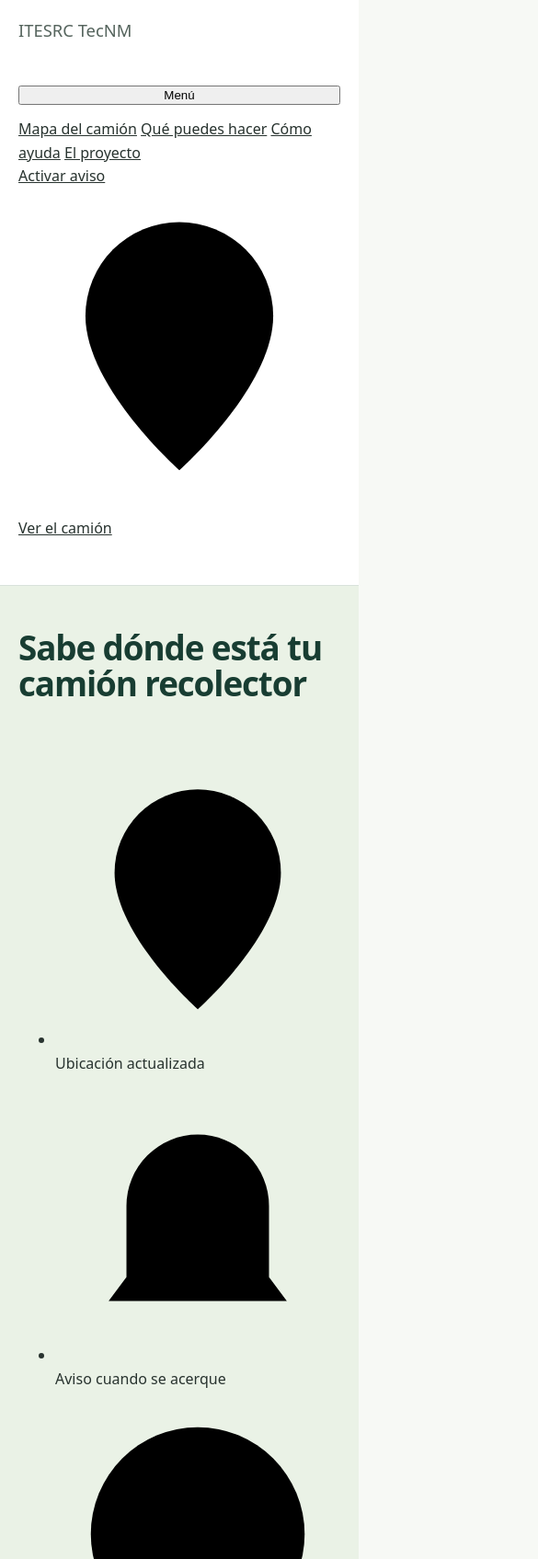
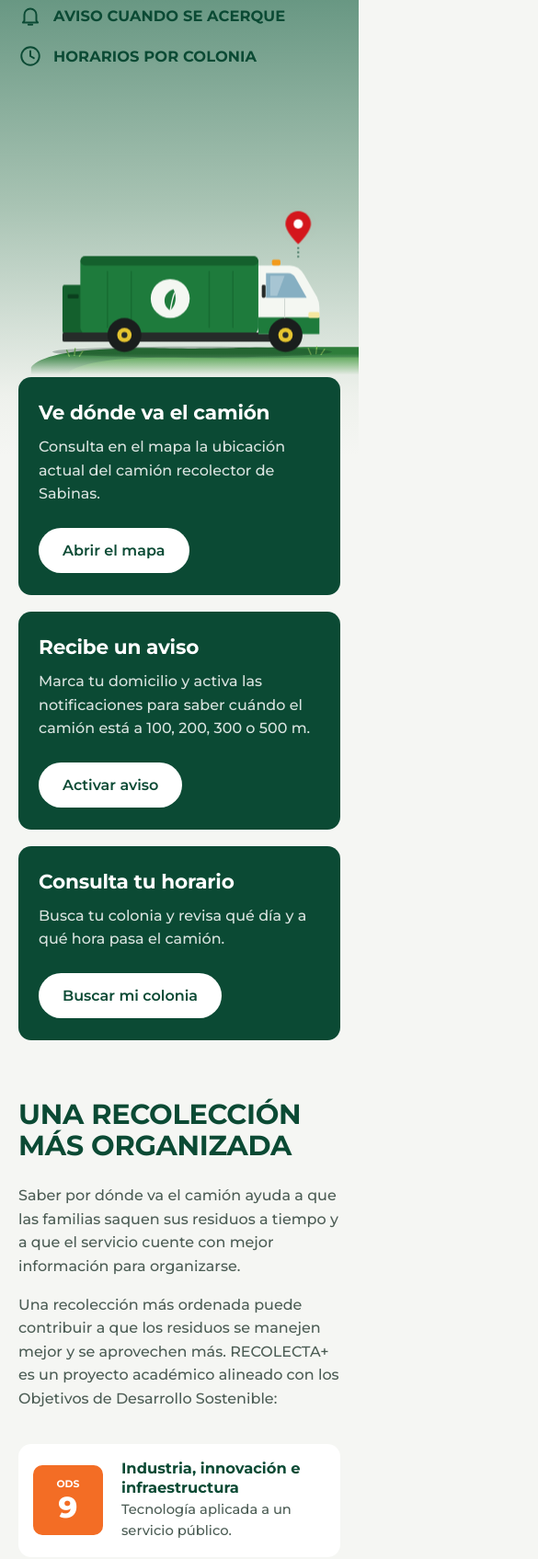
Before and after one commit to salvemos-al-planeta/gps-camion-web, a plain HTML site: page index.html in a window 390 px wide. Shown: the part 305-2000 px from the top of the page at 92% size, 585 px wide, since content can reach past the window. Drawn offline with Linux system fonts and the light colour scheme.

Commit message:
Update landing.css

```diff
--- a/landing.css
+++ b/landing.css
@@ -2,155 +2,225 @@
    Archivo independiente: no afecta a la pagina del mapa (mapa.html). */
 
 :root {
-  --bosque: #183D32;
-  --verde: #367A59;
-  --verde-claro: #A6C99A;
-  --menta: #EAF2E6;
-  --fondo: #F7F9F5;
-  --texto: #28332F;
-  --texto-suave: #55645D;
-  --linea: #D9E2DB;
+  --bosque: #0B4A34;
+  --bosque-profundo: #08382A;
+  --hero-1: #3F7A62;
+  --hero-2: #5F917C;
+  --hero-3: #A8C3B3;
+  --hero-4: #EEF1EC;
+  --rojo: #D4161C;
+  --rojo-oscuro: #B01217;
+  --niebla: #F5F6F3;
+  --texto: #1D2B25;
+  --texto-suave: #4B5C54;
+  --linea: #DCE3DE;
   --blanco: #FFFFFF;
+  --fuente: "Montserrat", system-ui, -apple-system, "Segoe UI", Roboto, "Helvetica Neue", Arial, sans-serif;
 }
 
 * { box-sizing: border-box; }
 html { scroll-behavior: smooth; }
 body {
   margin: 0;
-  font-family: system-ui, -apple-system, "Segoe UI", Roboto, "Helvetica Neue", Arial, sans-serif;
+  font-family: var(--fuente);
   font-size: 17px;
   line-height: 1.6;
   color: var(--texto);
-  background: var(--fondo);
+  background: var(--niebla);
 }
 img, svg { max-width: 100%; }
 a { color: inherit; }
+:focus-visible { outline: 3px solid var(--rojo); outline-offset: 3px; }
 
-:focus-visible { outline: 3px solid var(--verde); outline-offset: 3px; }
+.contenedor { width: min(1140px, 100% - 40px); margin-inline: auto; }
 
-.contenedor { width: min(1120px, 100% - 40px); margin-inline: auto; }
+/* ---------- Pildoras (botones) ---------- */
+.pildora {
+  display: inline-flex; align-items: center; gap: 10px;
+  padding: 13px 24px; border-radius: 999px;
+  font-weight: 600; font-size: 1rem; line-height: 1.2;
+  text-decoration: none; white-space: nowrap;
+  border: 2px solid transparent;
+}
+.pildora svg { width: 22px; height: 22px; fill: none; stroke: currentColor; stroke-width: 1.8; stroke-linecap: round; stroke-linejoin: round; }
+.pildora-oscura { background: var(--bosque); color: var(--blanco); }
+.pildora-oscura:hover { background: var(--bosque-profundo); }
+.pildora-roja { background: var(--rojo); color: var(--blanco); }
+.pildora-roja:hover { background: var(--rojo-oscuro); }
+.pildora-clara { background: var(--blanco); color: var(--bosque); }
+.pildora-clara:hover { background: #E3EDE6; }
 
-/* ---------- Encabezado ---------- */
-.cabecera { background: var(--blanco); border-bottom: 1px solid var(--linea); }
-.cabecera .contenedor {
-  display: flex; align-items: center; justify-content: space-between;
-  gap: 24px; padding-block: 14px;
-}
-.marca { display: flex; align-items: center; gap: 12px; text-decoration: none; }
-.marca-icono {
-  width: 42px; height: 42px; flex: none; border-radius: 10px;
-  background: var(--bosque); color: var(--verde-claro);
-  display: grid; place-items: center;
-}
-.marca-icono svg { width: 26px; height: 26px; }
-.marca-nombre { display: block; font-size: 1.3rem; font-weight: 800; letter-spacing: -.01em; line-height: 1.1; color: var(--bosque); }
-.marca-lema { display: block; font-size: .85rem; color: var(--texto-suave); line-height: 1.3; }
-
-.instituciones { display: flex; align-items: center; gap: 22px; }
-.inst { display: flex; align-items: center; height: 46px; }
-.inst img { height: 46px; width: auto; display: block; }
-.inst [hidden] { display: none !important; }
-.inst span {
-  font-size: .85rem; font-weight: 600; color: var(--texto-suave);
-  border: 1.5px dashed var(--verde-claro); border-radius: 8px;
-  padding: 8px 12px; line-height: 1.2; max-width: 150px;
+/* ---------- Hero ---------- */
+.hero {
+  position: relative;
+  overflow: hidden;
+  padding-bottom: 150px;
+  color: var(--blanco);
+  background: linear-gradient(180deg, var(--hero-1) 0%, var(--hero-2) 34%, var(--hero-3) 66%, var(--hero-4) 92%, var(--niebla) 100%);
 }
 
-/* ---------- Hero ---------- */
-.hero { background: var(--menta); overflow: hidden; }
-.hero .contenedor {
-  display: grid; grid-template-columns: minmax(0, 1fr) minmax(0, 1.1fr);
-  align-items: center; gap: 40px; padding-block: 72px;
+/* Encabezado sobre el degradado */
+.cabecera { position: relative; z-index: 5; padding-top: 28px; }
+.cabecera-rejilla {
+  display: grid;
+  grid-template-columns: 1fr auto;
+  grid-template-areas:
+    "marca utilidades"
+    "menu  menu";
+  align-items: center;
+  row-gap: 22px;
 }
+.marca { grid-area: marca; display: inline-flex; align-items: center; gap: 10px; text-decoration: none; justify-self: start; }
+.marca-aro { width: 42px; height: 42px; flex: none; }
+.marca-texto { font-size: 1.7rem; font-weight: 700; letter-spacing: -.02em; line-height: 1; }
+
+.utilidades { grid-area: utilidades; margin: 0; display: flex; gap: 18px; font-size: .95rem; font-weight: 500; color: rgba(255, 255, 255, .72); }
+
+.menu-boton { display: none; }
+.menu { grid-area: menu; display: flex; align-items: center; justify-content: space-between; gap: 24px; }
+.nav { display: flex; gap: 20px; flex-wrap: wrap; }
+.nav a { text-decoration: none; font-weight: 500; font-size: .97rem; color: rgba(255, 255, 255, .92); }
+.nav a:hover { text-decoration: underline; text-underline-offset: 5px; }
+.acciones { display: flex; gap: 10px; align-items: center; }
+
+/* Cuerpo del hero */
+.hero-cuerpo { position: relative; min-height: 600px; padding-top: 56px; }
 .hero h1 {
-  margin: 0 0 20px;
-  font-size: clamp(2.3rem, 5vw, 3.8rem);
-  line-height: 1.05; font-weight: 800; letter-spacing: -.03em;
-  color: var(--bosque);
+  position: relative; z-index: 3;
+  margin: 0 0 36px; max-width: 11.5em;
+  font-size: clamp(2.4rem, 6.6vw, 5.3rem);
+  font-weight: 700; line-height: 1.1; letter-spacing: -.01em;
+  text-transform: uppercase;
 }
-.hero p { margin: 0 0 32px; max-width: 34em; font-size: 1.15rem; color: var(--texto-suave); }
 
-.boton {
-  display: inline-flex; align-items: center; gap: 10px;
+.puntos { position: relative; z-index: 3; list-style: none; margin: 0; padding: 0; display: grid; gap: 18px; }
+.puntos li {
+  display: flex; align-items: center; gap: 12px;
+  font-size: 1.2rem; font-weight: 700; letter-spacing: .005em;
+  text-transform: uppercase; color: var(--bosque);
+}
+.puntos svg { width: 26px; height: 26px; flex: none; fill: none; stroke: currentColor; stroke-width: 1.8; stroke-linecap: round; stroke-linejoin: round; }
+
+/* Camion recortado, abajo a la derecha */
+.vehiculo {
+  position: absolute; z-index: 2;
+  right: -40px; bottom: -40px;
+  width: min(66%, 780px);
+  pointer-events: none;
+}
+.escena, .vehiculo-foto { display: block; width: 100%; height: auto; }
+.escena { overflow: visible; }
+.con-foto .escena { display: none; }
+
+.camion { animation: llegar 1.3s cubic-bezier(.2, .7, .2, 1) both; }
+.pulso { transform-box: fill-box; transform-origin: center; animation: pulso 2.6s ease-out 3; }
+@keyframes llegar { from { transform: translateX(-140px); opacity: 0; } to { transform: none; opacity: 1; } }
+@keyframes pulso { from { transform: scale(.5); opacity: .7; } to { transform: scale(1.7); opacity: 0; } }
+
+/* ---------- Tarjetas que montan sobre el hero ---------- */
+.servicio { position: relative; z-index: 4; margin-top: -96px; }
+.tarjetas { display: grid; grid-template-columns: repeat(3, 1fr); gap: 30px; }
+.tarjeta {
+  display: flex; flex-direction: column; align-items: flex-start; gap: 12px;
+  padding: 30px 28px 28px;
   background: var(--bosque); color: var(--blanco);
-  font: inherit; font-weight: 700; font-size: 1.05rem;
-  padding: 16px 28px; border-radius: 10px; text-decoration: none;
-  border: 2px solid var(--bosque);
+  border-radius: 14px;
 }
-.boton:hover { background: var(--verde); border-color: var(--verde); }
-.boton svg { width: 20px; height: 20px; fill: none; stroke: currentColor; stroke-width: 2; stroke-linecap: round; stroke-linejoin: round; }
+.tarjeta h2 { margin: 0; font-size: 1.55rem; font-weight: 700; line-height: 1.15; letter-spacing: -.01em; }
+.tarjeta p { margin: 0 0 12px; color: rgba(255, 255, 255, .85); font-size: 1rem; }
+.tarjeta .pildora { margin-top: auto; }
 
-.escena { width: 100%; height: auto; display: block; border-radius: 16px; }
-.camion { animation: llegar 1.4s cubic-bezier(.2, .7, .2, 1) both; }
-.pulso { transform-box: fill-box; transform-origin: center; animation: pulso 2.4s ease-out infinite; }
-@keyframes llegar { from { transform: translateX(-120px); opacity: 0; } to { transform: none; opacity: 1; } }
-@keyframes pulso { from { transform: scale(.4); opacity: .8; } to { transform: scale(1.6); opacity: 0; } }
+/* ---------- Como ayuda ---------- */
+.ayuda { padding-block: 100px 96px; }
+.ayuda-rejilla { display: grid; grid-template-columns: minmax(0, 1.05fr) minmax(0, 1fr); gap: 64px; align-items: start; }
+.ayuda h2 {
+  margin: 0 0 24px;
+  font-size: clamp(1.9rem, 3.6vw, 2.9rem);
+  font-weight: 700; line-height: 1.12; letter-spacing: -.01em;
+  text-transform: uppercase; color: var(--bosque);
+}
+.ayuda-texto p { margin: 0 0 16px; max-width: 34em; color: var(--texto-suave); }
+.ayuda-texto p:last-child { margin-bottom: 0; }
 
-/* ---------- Caracteristicas ---------- */
-.seccion { padding-block: 80px; }
-.seccion h2 {
-  margin: 0 0 12px; font-size: clamp(1.7rem, 3vw, 2.3rem);
-  line-height: 1.15; letter-spacing: -.02em; color: var(--bosque);
+.ods { list-style: none; margin: 0; padding: 0; display: grid; gap: 16px; }
+.ods li {
+  display: grid; grid-template-columns: 76px 1fr; gap: 20px; align-items: center;
+  padding: 16px 20px 16px 16px;
+  background: var(--blanco); border-radius: 14px;
 }
-.seccion-intro { margin: 0 0 44px; max-width: 36em; color: var(--texto-suave); }
-
-.caracteristicas { display: grid; grid-template-columns: repeat(3, 1fr); }
-.caracteristica { padding: 4px 32px 4px 0; }
-.caracteristica + .caracteristica { padding-left: 32px; border-left: 1px solid var(--linea); }
-.caracteristica .ico {
-  width: 46px; height: 46px; margin-bottom: 18px; border-radius: 12px;
-  background: var(--menta); color: var(--verde);
-  display: grid; place-items: center;
+.ods-num {
+  width: 76px; height: 76px; border-radius: 10px;
+  display: grid; place-content: center; text-align: center; line-height: 1;
+  font-weight: 800; font-size: 2rem; color: var(--blanco);
 }
-.caracteristica .ico svg { width: 26px; height: 26px; fill: none; stroke: currentColor; stroke-width: 1.8; stroke-linecap: round; stroke-linejoin: round; }
-.caracteristica h3 { margin: 0 0 8px; font-size: 1.2rem; color: var(--bosque); }
-.caracteristica p { margin: 0; color: var(--texto-suave); }
-
-/* ---------- Ambiental ---------- */
-.ambiental { background: var(--bosque); color: var(--blanco); }
-.ambiental .contenedor {
-  display: grid; grid-template-columns: minmax(0, 1.1fr) minmax(0, 1fr);
-  gap: 56px; padding-block: 80px; align-items: start;
-}
-.ambiental h2 { margin: 0 0 16px; font-size: clamp(1.7rem, 3vw, 2.3rem); line-height: 1.15; letter-spacing: -.02em; color: var(--blanco); }
-.ambiental p { margin: 0 0 16px; color: #D4E4D6; max-width: 34em; }
-.ambiental p:last-child { margin-bottom: 0; }
-
-.ods { list-style: none; margin: 0; padding: 0; display: grid; gap: 14px; }
-.ods li {
-  display: grid; grid-template-columns: 64px 1fr; gap: 18px; align-items: center;
-  padding: 16px 18px; border: 1px solid rgba(166, 201, 154, .35); border-radius: 12px;
-}
-.ods .num {
-  width: 64px; height: 64px; border-radius: 12px; background: var(--verde-claro); color: var(--bosque);
-  display: grid; place-items: center; text-align: center; line-height: 1;
-  font-weight: 800; font-size: 1.7rem;
-}
-.ods .num small { display: block; font-size: .62rem; font-weight: 700; letter-spacing: .04em; margin-bottom: 3px; }
-.ods strong { display: block; font-size: 1.05rem; }
-.ods span { font-size: .92rem; color: #C2D8C5; }
+.ods-num small { display: block; margin-bottom: 4px; font-size: .68rem; font-weight: 700; }
+.ods-9 .ods-num { background: #F36D25; }
+.ods-11 .ods-num { background: #F99D26; color: #3A2400; }
+.ods-12 .ods-num { background: #BF8B2E; }
+.ods strong { display: block; font-size: 1.02rem; line-height: 1.3; color: var(--bosque); }
+.ods span { display: block; margin-top: 2px; font-size: .92rem; color: var(--texto-suave); }
 
 /* ---------- Pie ---------- */
-.pie { background: var(--blanco); border-top: 1px solid var(--linea); }
-.pie .contenedor { padding-block: 36px; display: flex; flex-wrap: wrap; gap: 12px 40px; justify-content: space-between; align-items: center; }
-.pie strong { font-size: 1.15rem; color: var(--bosque); }
-.pie p { margin: 0; font-size: .95rem; color: var(--texto-suave); }
+.pie { background: var(--bosque); color: var(--blanco); }
+.pie-rejilla { display: flex; flex-wrap: wrap; gap: 28px 48px; justify-content: space-between; align-items: center; padding-block: 44px; }
+.pie-texto strong { display: block; margin-bottom: 6px; font-size: 1.5rem; font-weight: 700; letter-spacing: -.02em; }
+.pie-texto p { margin: 0; font-size: .95rem; color: rgba(255, 255, 255, .78); }
 
-/* ---------- Tabletas y celulares ---------- */
+.instituciones { display: flex; align-items: center; gap: 28px; padding: 14px 26px; background: var(--blanco); border-radius: 14px; }
+.instituciones img { display: block; width: auto; }
+.logo-itesrc { height: 58px; }
+.logo-tecnm { height: 44px; }
+
+/* ---------- Tabletas ---------- */
+@media (max-width: 980px) {
+  .vehiculo { width: 72%; right: -50px; bottom: -34px; }
+  .tarjetas { gap: 18px; }
+  .tarjeta { padding: 26px 22px 24px; }
+  .tarjeta h2 { font-size: 1.35rem; }
+}
+
+/* ---------- Celulares y tabletas chicas ---------- */
 @media (max-width: 860px) {
-  .hero .contenedor { grid-template-columns: 1fr; padding-block: 48px; gap: 28px; }
-  .hero .escena-caja { order: -1; }
-  .caracteristicas { grid-template-columns: 1fr; gap: 32px; }
-  .caracteristica, .caracteristica + .caracteristica { padding: 0; border-left: 0; }
-  .caracteristica + .caracteristica { padding-top: 32px; border-top: 1px solid var(--linea); }
-  .ambiental .contenedor { grid-template-columns: 1fr; gap: 36px; padding-block: 56px; }
-  .seccion { padding-block: 56px; }
+  .hero { padding-bottom: 120px; }
+
+  .cabecera-rejilla {
+    grid-template-columns: 1fr auto;
+    grid-template-areas:
+      "marca boton"
+      "menu  menu";
+    row-gap: 0;
+  }
+  .utilidades { display: none; }
+  .menu-boton {
+    grid-area: boton; display: inline-block;
+    padding: 10px 20px; border-radius: 999px;
+    border: 2px solid var(--blanco); background: transparent; color: var(--blanco);
+    font: inherit; font-weight: 600; font-size: .95rem; cursor: pointer;
+  }
+  .menu { display: none; flex-direction: column; align-items: stretch; gap: 20px; padding-block: 22px 6px; }
+  .cabecera.abierto .menu { display: flex; }
+  .nav { flex-direction: column; gap: 14px; }
+  .nav a { font-size: 1.05rem; }
+  .acciones { flex-wrap: wrap; }
+
+  .hero-cuerpo { min-height: 0; padding-top: 36px; padding-bottom: 300px; }
+  .hero h1 { margin-bottom: 26px; }
+  .puntos li { font-size: 1.02rem; }
+  .vehiculo { width: 108%; right: -8%; bottom: -30px; }
+
+  .servicio { margin-top: -84px; }
+  .tarjetas { grid-template-columns: 1fr; }
+  .ayuda { padding-block: 64px; }
+  .ayuda-rejilla { grid-template-columns: 1fr; gap: 36px; }
 }
-@media (max-width: 600px) {
+
+@media (max-width: 480px) {
   body { font-size: 16px; }
-  .cabecera .contenedor { flex-direction: column; align-items: flex-start; gap: 14px; }
-  .inst, .inst img { height: 38px; }
-  .boton { width: 100%; justify-content: center; }
+  .marca-texto { font-size: 1.5rem; }
+  .acciones .pildora { padding: 12px 18px; font-size: .95rem; }
+  .instituciones { padding: 12px 18px; gap: 18px; }
+  .logo-itesrc { height: 48px; }
+  .logo-tecnm { height: 34px; }
 }
 
 @media (prefers-reduced-motion: reduce) {
```
